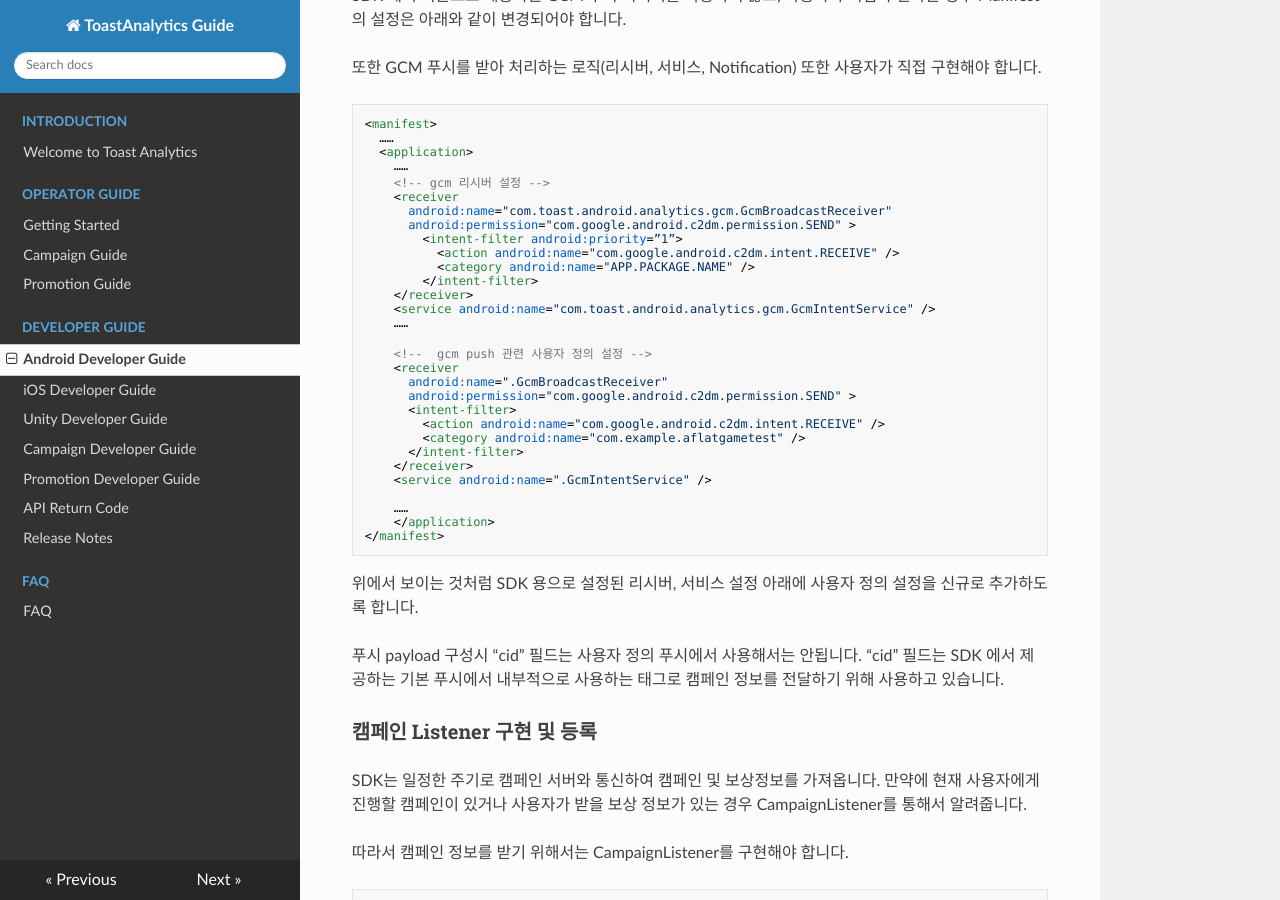
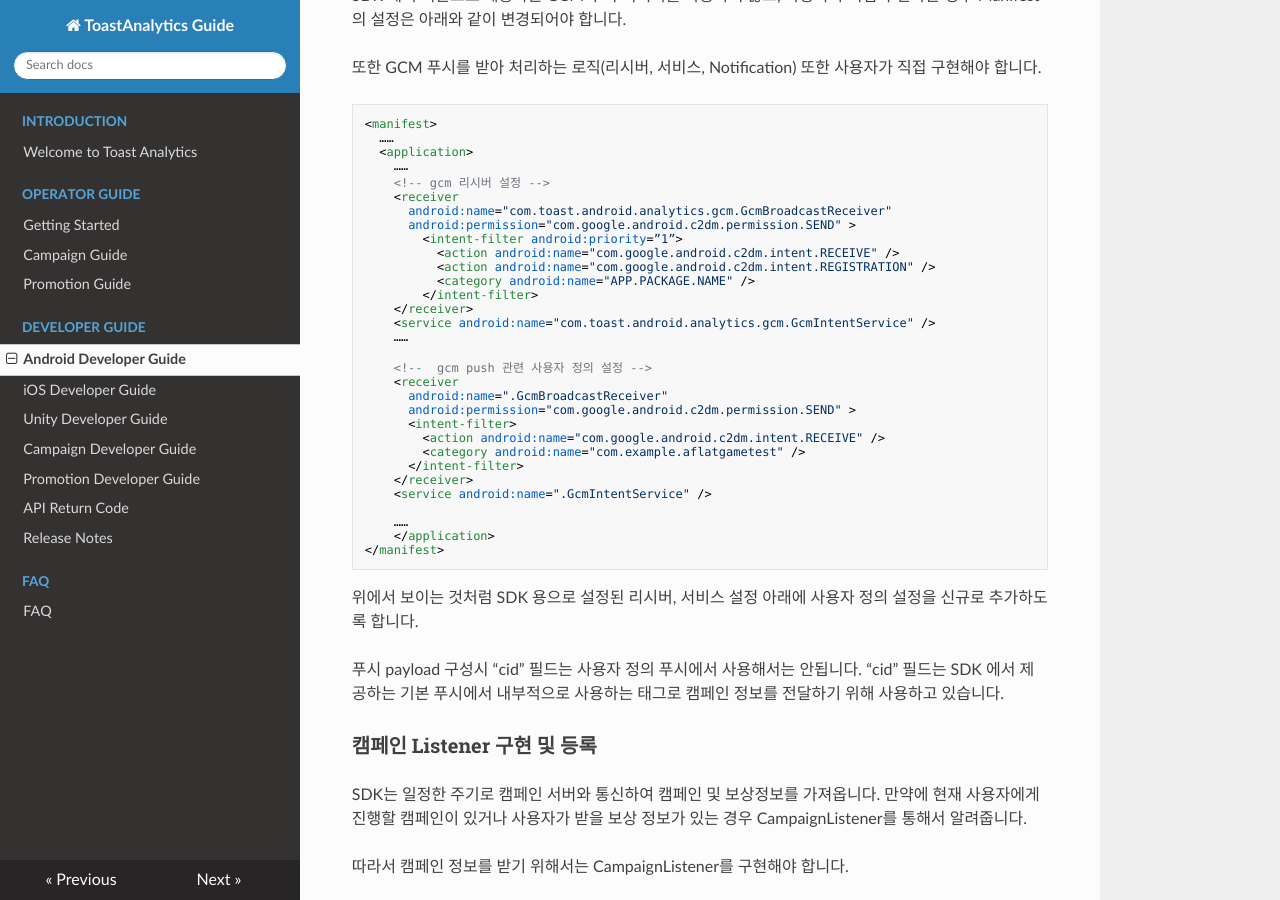
Before and after one commit to ToastAnalytics/ToastAnalytics, an MkDocs documentation site: the page built from docs/Developer/4. Android Developer Guide.md, in a window 1280 px wide and 900 px high, scrolled down 13410 px. Built offline with MkDocs 1.6.1, drawn with Linux system fonts in a browser that asks for light colours; nearby versions of some CDN libraries; old or Windows-style settings are respelled for this version of MkDocs.

Commit message:
Update 4. Android Developer Guide.md

```diff
--- a/docs/Developer/4. Android Developer Guide.md
+++ b/docs/Developer/4. Android Developer Guide.md
@@ -495,6 +495,7 @@ SDK 에서 기본으로 제공하는 GCM 푸시 리시버를 사용하지 않고
       android:permission="com.google.android.c2dm.permission.SEND" >
         <intent-filter android:priority=”1”>
           <action android:name="com.google.android.c2dm.intent.RECEIVE" />
+          <action android:name="com.google.android.c2dm.intent.REGISTRATION" />
           <category android:name="APP.PACKAGE.NAME" />
         </intent-filter>
     </receiver>
```
